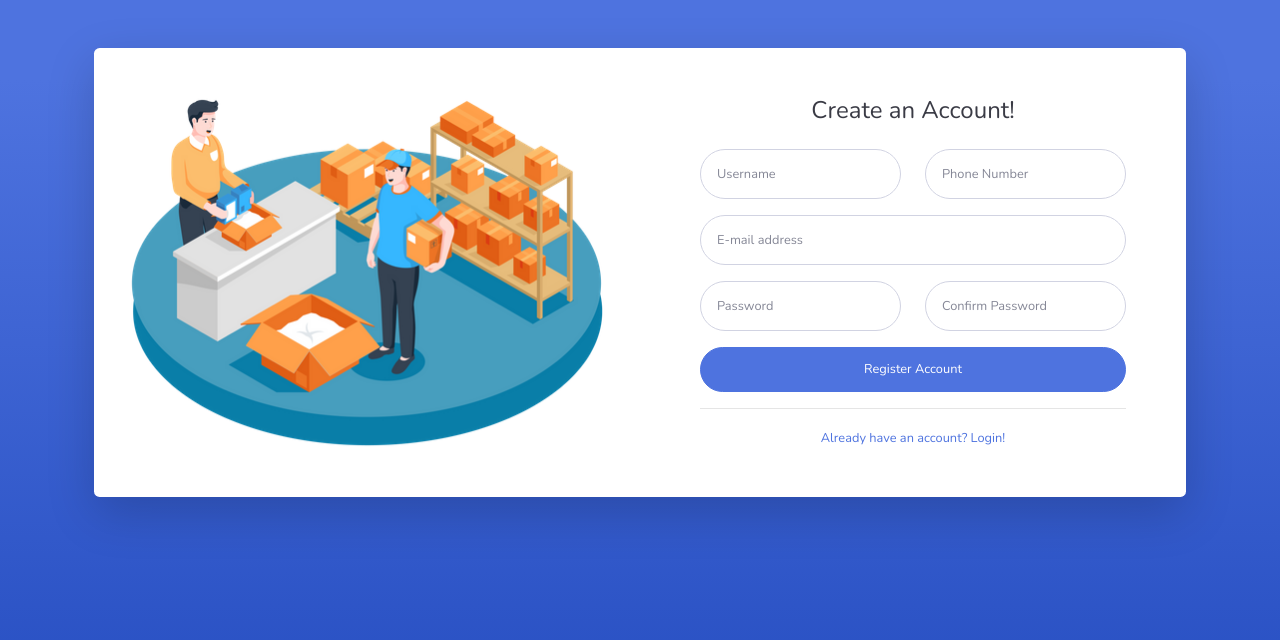
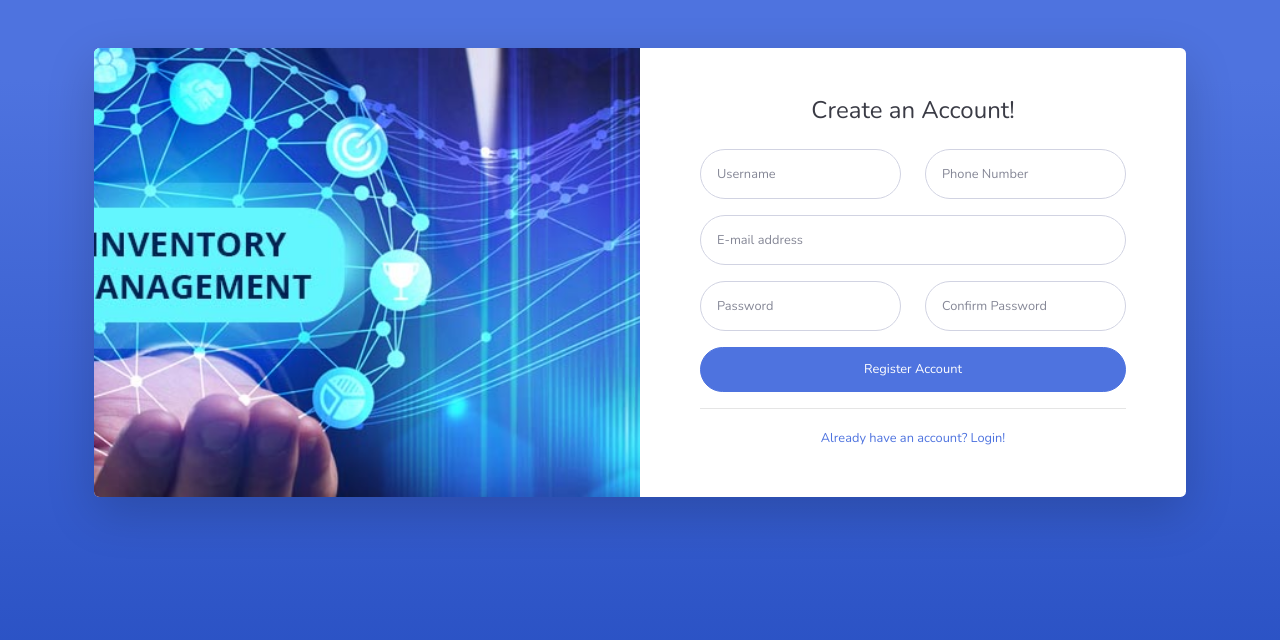
Before and after one commit to blueskyocean123/inventory-management, a Django app: page /accounts/signup/ in a window 1280 px wide. Shown: the top 640 px of the page. Run offline with Django 3.2, Linux system fonts and the light colour scheme; tables that the repository leaves empty hold one stand-in row (values such as "Sample post"); some libraries are stand-ins or nearby versions.

Commit message:
[UPDATE] file path

```diff
--- a/static_files/css/style.css
+++ b/static_files/css/style.css
@@ -1,5 +1,5 @@
 .auth-bg {
-    background: url('../img/bg.png');
+    background: url('../img/inventory_management.jpg');
     background-position: center;
     background-size: cover;
 }
--- a/templates/base.html
+++ b/templates/base.html
@@ -69,7 +69,7 @@
             <footer class="sticky-footer bg-white">
                 <div class="container my-auto">
                     <div class="copyright text-center my-auto">
-                        <span>Copyright &copy; Rakibul Islam - 2021</span>
+                        <span>Copyright &copy; Michael Lee - 2021</span>
                     </div>
                 </div>
             </footer>
```
